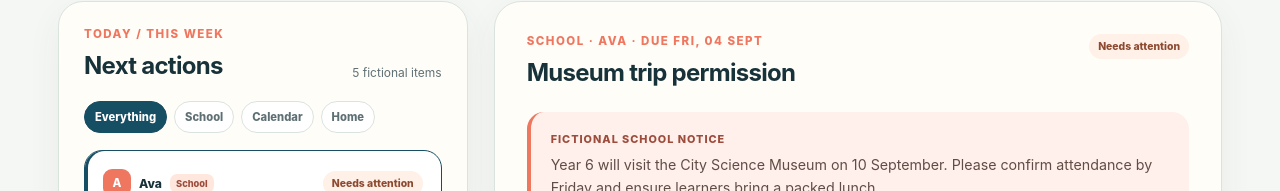
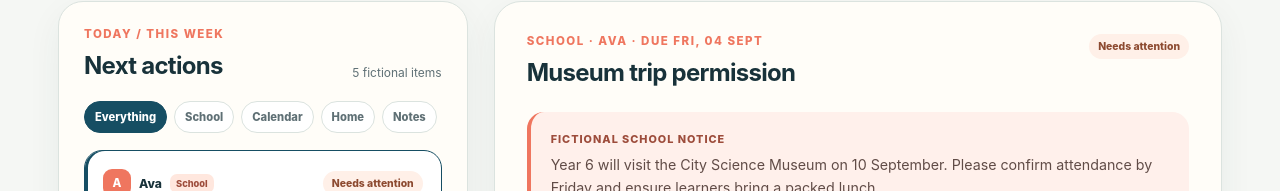
Before and after one commit to WordwiseDigital/pa-in-your-pocket-school-actions-webmcp, a React (Vite) app: page / in a window 1280 px wide. Shown: the part 1055-1246 px from the top of the page. Built offline with nearby package versions, Linux system fonts and the light colour scheme.

Commit message:
Add a dedicated Notes area

```diff
--- a/src/App.tsx
+++ b/src/App.tsx
@@ -5,9 +5,10 @@ import type { ActionArea, ActionDraft, ActionOwner, CaptureReview, PAAction, Res
 import { registerPAActionTools } from "./webmcp";
 
 const dateFormatter = new Intl.DateTimeFormat("en-ZA", { weekday: "short", day: "numeric", month: "short" });
-const areaLabels: Record<ActionArea | "all" | "unknown", string> = { all: "Everything", school: "School", calendar: "Calendar", home: "Home", unknown: "Needs confirmation" };
+const areaLabels: Record<ActionArea | "all" | "unknown", string> = { all: "Everything", school: "School", calendar: "Calendar", home: "Home", notes: "Notes", unknown: "Needs confirmation" };
 
 function formatDate(date: string): string {
+  if (!date) return "No deadline";
   return dateFormatter.format(new Date(`${date}T12:00:00`));
 }
 
@@ -22,8 +23,8 @@ function statusLabel(status: PAAction["status"]): string {
 function responseOptions(action: PAAction): { value: ResponseChoice; label: string }[] {
   if (action.kind === "checklist") return [{ value: "acknowledged", label: "I have reviewed the checklist" }];
   if (action.actionType === "household-task") return [
-    { value: "acknowledged", label: action.area === "calendar" ? "Yes, keep this reminder" : "Yes, keep this on my list" },
-    { value: "no", label: "No, remove from my list" },
+    { value: "acknowledged", label: action.area === "calendar" ? "Yes, keep this reminder" : action.area === "notes" ? "Yes, keep this note" : "Yes, keep this on my list" },
+    { value: "no", label: action.area === "notes" ? "No, remove from my notes" : "No, remove from my list" },
   ];
   return [
     { value: "yes", label: action.kind === "permission" ? "Yes, may attend" : "Yes, I consent" },
@@ -101,7 +102,7 @@ export default function App() {
     [activeArea, state.actions],
   );
   const selected = state.actions.find((action) => action.id === selectedId && action.status !== "dismissed") ?? visibleActions[0] ?? (activeArea === "all" ? state.actions.find((action) => action.status !== "dismissed") : undefined);
-  const dueThisWeek = state.actions.filter((action) => action.dueDate <= DEMO_WEEK_END && action.status === "pending");
+  const dueThisWeek = state.actions.filter((action) => action.dueDate && action.dueDate <= DEMO_WEEK_END && action.status === "pending");
   const prepared = state.actions.filter((action) => action.status === "prepared");
   const approvedCount = state.actions.filter((action) => action.status === "approved" || action.status === "submitted").length;
   const webMcpSupported = Boolean(document.modelContext?.registerTool);
@@ -144,7 +145,7 @@ export default function App() {
     event.preventDefault();
     if (!selected) return;
     try {
-      const isDismissal = selected.area === "home" && selected.draft.response === "no";
+      const isDismissal = (selected.area === "home" || selected.area === "notes") && selected.draft.response === "no";
       dispatch({ type: isDismissal ? "parent-dismiss" : selected.area === "school" ? "parent-submit" : "parent-approve", actionId: selected.id });
       setToast(isDismissal ? "Removed from this fictional list. The audit history keeps the parent decision." : selected.area === "school" ? "Submitted in this fictional demo. No information was sent anywhere." : "Approved in this fictional demo. No external system was changed.");
     } catch (error) {
@@ -195,7 +196,7 @@ export default function App() {
   }
 
   function createActionFromCapture() {
-    if (!capture || capture.actionIds.length > 0 || capture.area === "unknown" || capture.deadline === "Needs confirmation") return;
+    if (!capture || capture.actionIds.length > 0 || capture.area === "unknown" || (capture.area !== "notes" && capture.deadline === "Needs confirmation")) return;
     const title = capture.text.trim().replace(/[.!?]+$/, "").replace(/^./, (character) => character.toUpperCase());
     const isSchool = capture.area === "school";
     const actionId = `captured-${capture.area}-${Date.now()}`;
@@ -206,11 +207,11 @@ export default function App() {
       title: title || "New household task",
       kind: "task",
       actionType: isSchool ? "school-response" : "household-task",
-      dueDate: capture.deadline,
+      dueDate: capture.area === "notes" && capture.deadline === "Needs confirmation" ? "" : capture.deadline,
       summary: `A new ${areaLabels[capture.area].toLowerCase()} item captured from a parent note.`,
       noticeText: capture.text,
       sourceLabel: "Parent capture (local)",
-      requirements: isSchool ? ["Choose the school response", "Add the detail you want remembered"] : ["Confirm the next step", "Add the detail you want remembered"],
+      requirements: isSchool ? ["Choose the school response", "Add the detail you want remembered"] : capture.area === "notes" ? ["Keep the note in one place", "Add detail if needed"] : ["Confirm the next step", "Add the detail you want remembered"],
       suggestedNextStep: `Review the captured ${areaLabels[capture.area].toLowerCase()} item and add any missing detail.`,
       confidence: "medium",
       status: "pending",
@@ -220,7 +221,7 @@ export default function App() {
     setActiveArea(capture.area);
     setSelectedId(actionId);
     setCapture({ ...capture, actionIds: [actionId], confidence: "medium", nextStep: newAction.suggestedNextStep });
-    setToast(`New ${areaLabels[capture.area].toLowerCase()} action added locally. Review it before approving anything.`);
+    setToast(capture.area === "notes" ? "Note saved locally in Notes. Review it before approving anything." : `New ${areaLabels[capture.area].toLowerCase()} action added locally. Review it before approving anything.`);
   }
 
   function handlePhoto(file: File | undefined) {
@@ -304,14 +305,14 @@ export default function App() {
           <div className="hero-copy">
             <p className="eyebrow">Experimental WebMCP prototype</p>
             <h1>Turn household admin into one calm next step.</h1>
-            <p className="hero-intro">PA in Your Pocket gathers school, calendar and home tasks, then prepares the next useful move. You stay in control: review, edit and approve it yourself.</p>
+            <p className="hero-intro">PA in Your Pocket gathers school, calendar, home tasks and personal notes, then prepares the next useful move. You stay in control: review, edit and approve it yourself.</p>
             <div className="trust-row" aria-label="Demo boundaries"><span>Fictional data</span><span>Fictional children</span><span>Prepared before approval</span><span>No external submission</span></div>
           </div>
           <aside className="prompt-card" aria-label="Suggested agent prompt">
             <span className="prompt-icon" aria-hidden="true">✦</span>
             <p>Try asking your assistant:</p>
             <blockquote>“What needs my attention before Friday?”</blockquote>
-            <small>School, calendar and household actions share one fictional demo queue.</small>
+            <small>School, calendar, household actions and notes share one fictional demo queue.</small>
           </aside>
         </section>
 
@@ -342,10 +343,10 @@ export default function App() {
               {capture.previewUrl && <img src={capture.previewUrl} alt="Local capture preview" />}
               <strong>{capture.label}</strong>
               <p>{capture.text}</p>
-              <div className="review-facts"><span>Area <b>{areaLabels[capture.area]}</b></span><span>Deadline <b>{capture.deadline === "Needs confirmation" ? capture.deadline : formatDate(capture.deadline)}</b></span><span>Confidence <b>{capture.confidence}</b></span></div>
+              <div className="review-facts"><span>Area <b>{areaLabels[capture.area]}</b></span><span>Deadline <b>{capture.area === "notes" ? "No deadline needed" : capture.deadline === "Needs confirmation" ? capture.deadline : formatDate(capture.deadline)}</b></span><span>Confidence <b>{capture.confidence}</b></span></div>
               <div className="next-step"><span>Suggested next step</span><strong>{capture.nextStep}</strong></div>
               {capture.actionIds.length > 0 ? <button className="text-button" type="button" onClick={() => openAction(capture.actionIds[0])}>Open suggested action →</button> : <>
-                <div className="capture-resolution"><strong>Confirm this as a new action</strong><span>This is separate from existing items. Choose an area and deadline before adding it to the queue.</span><fieldset className="capture-area-choice"><legend>Area <span>Required</span></legend>{(["home", "calendar", "school"] as ActionArea[]).map((area) => <label key={area} className="choice-card"><input type="radio" name="capture-area" value={area} checked={capture.area === area} onChange={() => updateCaptureResolution({ area, deadline: capture.deadline })} /><span>{area === "calendar" ? "Calendar / reminder" : `${areaLabels[area]} admin`}</span></label>)}</fieldset><label className="field-label" htmlFor="capture-action-date">Deadline <span>Required</span><input id="capture-action-date" type="date" value={capture.deadline !== "Needs confirmation" ? capture.deadline : ""} onChange={(event) => updateCaptureResolution({ deadline: event.target.value || "Needs confirmation" })} /></label><button className="secondary-button" type="button" onClick={createActionFromCapture} disabled={capture.area === "unknown" || capture.deadline === "Needs confirmation"}>{capture.area === "unknown" ? "Choose an area first" : `Add new ${areaLabels[capture.area]} action`}</button></div>
+                <div className="capture-resolution"><strong>Confirm this as a new action</strong><span>This is separate from existing items. Choose an area before adding it to the queue. Notes do not need a deadline.</span><fieldset className="capture-area-choice"><legend>Area <span>Required</span></legend>{(["home", "calendar", "school", "notes"] as ActionArea[]).map((area) => <label key={area} className="choice-card"><input type="radio" name="capture-area" value={area} checked={capture.area === area} onChange={() => updateCaptureResolution({ area, deadline: capture.deadline })} /><span>{area === "calendar" ? "Calendar / reminder" : area === "notes" ? "Notes" : `${areaLabels[area]} admin`}</span></label>)}</fieldset><label className="field-label" htmlFor="capture-action-date">Deadline <span>{capture.area === "notes" ? "Optional" : "Required"}</span><input id="capture-action-date" type="date" value={capture.deadline !== "Needs confirmation" ? capture.deadline : ""} onChange={(event) => updateCaptureResolution({ deadline: event.target.value || "Needs confirmation" })} /></label><button className="secondary-button" type="button" onClick={createActionFromCapture} disabled={capture.area === "unknown" || (capture.area !== "notes" && capture.deadline === "Needs confirmation")}>{capture.area === "unknown" ? "Choose an area first" : capture.area === "notes" ? "Save note to Notes" : `Add new ${areaLabels[capture.area]} action`}</button></div>
                 <button className="text-button" type="button" onClick={scrollToActions}>Review existing actions below →</button>
               </>}
             </div> : <div className="capture-empty"><span aria-hidden="true">◎</span><p>Paste, photograph or say something. PA will show what it thinks belongs together before you prepare an action.</p></div>}
@@ -356,7 +357,7 @@ export default function App() {
           <div className="actions-panel">
             <div className="section-heading"><div><p className="eyebrow">Today / this week</p><h2>Next actions</h2></div><span>{visibleActions.length} fictional items</span></div>
             <div className="filter-tabs" role="tablist" aria-label="Filter actions">
-              {(["all", "school", "calendar", "home"] as (ActionArea | "all")[]).map((area) => <button key={area} type="button" role="tab" aria-selected={activeArea === area} className={activeArea === area ? "is-active" : ""} onClick={() => changeArea(area)}>{areaLabels[area]}</button>)}
+              {(["all", "school", "calendar", "home", "notes"] as (ActionArea | "all")[]).map((area) => <button key={area} type="button" role="tab" aria-selected={activeArea === area} className={activeArea === area ? "is-active" : ""} onClick={() => changeArea(area)}>{areaLabels[area]}</button>)}
             </div>
             <div className="action-list">
               {visibleActions.map((action) => <button key={action.id} type="button" className={`action-card ${selected?.id === action.id ? "is-selected" : ""}`} onClick={() => setSelectedId(action.id)} aria-pressed={selected?.id === action.id}>
@@ -376,7 +377,7 @@ export default function App() {
               {selected.actionType === "calendar-event" && <div className="calendar-fields"><label className="field-label">Event title <span>Fictional draft</span><input value={selected.draft.proposedTitle} onChange={(event) => updateDraft({ proposedTitle: event.target.value })} /></label><div className="split-fields"><label className="field-label">Date <input type="date" value={selected.draft.proposedDate} onChange={(event) => updateDraft({ proposedDate: event.target.value })} /></label><label className="field-label">Time <input type="time" value={selected.draft.proposedTime} onChange={(event) => updateDraft({ proposedTime: event.target.value })} /></label></div></div>}
               {selected.actionType === "household-task" && <div className="choice-grid">{responseOptions(selected).map((option) => <label key={option.value} className="choice-card"><input type="radio" name={`response-${selected.id}`} value={option.value} checked={selected.draft.response === option.value} onChange={(event) => updateDraft({ response: event.target.value as ResponseChoice })} /><span>{option.label}</span></label>)}</div>}
               <label className="field-label">{selected.area === "school" ? "Note to the school" : selected.area === "home" ? "Follow-up note" : "Note for your review"} <span>{selected.area === "home" && selected.draft.response !== "no" ? "Required" : "Optional"}</span><textarea value={selected.draft.note} onChange={(event) => updateDraft({ note: event.target.value })} placeholder="Add a note for this fictional demonstration" rows={3} /></label>
-            </fieldset><div className="submit-boundary"><div><strong>{selected.area === "school" ? "Only you can submit" : selected.area === "home" && selected.draft.response === "no" ? "Only you can remove it" : "Only you can approve"}</strong><span>The assistant can prepare this proposal, but the visible final decision stays with you.</span></div><button className="primary-button" type="submit" disabled={selected.status === "submitted" || selected.status === "approved" || selected.status === "dismissed" || !isDraftComplete(selected)}>{selected.status === "submitted" ? "Submitted in demo" : selected.status === "approved" ? "Approved in demo" : selected.status === "dismissed" ? "Removed from list" : selected.area === "home" && selected.draft.response === "no" ? "Remove from my list" : selected.area === "school" ? "Review complete — submit" : "Approve in demo"}</button></div></form>
+            </fieldset><div className="submit-boundary"><div><strong>{selected.area === "school" ? "Only you can submit" : (selected.area === "home" || selected.area === "notes") && selected.draft.response === "no" ? "Only you can remove it" : selected.area === "notes" ? "Only you can keep it" : "Only you can approve"}</strong><span>The assistant can prepare this proposal, but the visible final decision stays with you.</span></div><button className="primary-button" type="submit" disabled={selected.status === "submitted" || selected.status === "approved" || selected.status === "dismissed" || !isDraftComplete(selected)}>{selected.status === "submitted" ? "Submitted in demo" : selected.status === "approved" ? "Approved in demo" : selected.status === "dismissed" ? "Removed from list" : selected.area === "notes" && selected.draft.response === "no" ? "Remove from my notes" : selected.area === "home" && selected.draft.response === "no" ? "Remove from my list" : selected.area === "notes" ? "Keep note in Notes" : selected.area === "school" ? "Review complete — submit" : "Approve in demo"}</button></div></form>
           </article>}
         </section>
 
--- a/src/state.ts
+++ b/src/state.ts
@@ -159,7 +159,7 @@ export function filterActions(actions: PAAction[], filter: ActionFilter = {}): P
     if (filter.area ? filter.area !== "all" && action.area !== filter.area : action.area !== "school") return false;
     if (!filter.status && action.status === "dismissed") return false;
     if (filter.status && filter.status !== "all" && action.status !== filter.status) return false;
-    if (filter.dueBefore && action.dueDate > filter.dueBefore) return false;
+    if (filter.dueBefore && (!action.dueDate || action.dueDate > filter.dueBefore)) return false;
     return true;
   });
 }
--- a/src/styles.css
+++ b/src/styles.css
@@ -220,7 +220,7 @@ footer p + p::before { content: " · "; }
 .capture-resolution strong, .capture-resolution > span { display: block; }
 .capture-resolution strong { font-size: .8rem; }
 .capture-resolution > span { margin-top: 4px; color: var(--muted); font-size: .72rem; line-height: 1.35; }
-.capture-area-choice { display: grid; grid-template-columns: repeat(3, 1fr); gap: 8px; margin: 13px 0 0; padding: 0; border: 0; }
+.capture-area-choice { display: grid; grid-template-columns: repeat(4, 1fr); gap: 8px; margin: 13px 0 0; padding: 0; border: 0; }
 .capture-area-choice legend { grid-column: 1 / -1; margin-bottom: 0; color: var(--ink); font-size: .72rem; font-weight: 800; }
 .capture-area-choice legend span { color: var(--muted); font-size: .65rem; font-weight: 600; }
 .capture-area-choice .choice-card { min-height: 42px; padding: 9px; font-size: .7rem; }
@@ -236,6 +236,7 @@ footer p + p::before { content: " · "; }
 .area-school { color: #9d4c3b; background: #ffe7de; }
 .area-calendar { color: #155e75; background: #dff3f4; }
 .area-home { color: #53672c; background: #edf5d7; }
+.area-notes { color: #6f557e; background: #eee5f4; }
 .child-household { background: #806c9c; }
 .detail-facts { margin-top: 18px; }
 .detail-facts span { background: #f3f7f4; }
--- a/src/types.ts
+++ b/src/types.ts
@@ -1,6 +1,6 @@
 export type ChildName = "Ava" | "Noah";
 export type ActionOwner = ChildName | "Household";
-export type ActionArea = "school" | "calendar" | "home";
+export type ActionArea = "school" | "calendar" | "home" | "notes";
 export type ActionStatus = "pending" | "prepared" | "approved" | "submitted" | "dismissed";
 export type ActionKind =
   | "permission"
--- a/src/webmcp.ts
+++ b/src/webmcp.ts
@@ -161,11 +161,11 @@ export async function registerPAActionTools(
     {
       name: "list_pa_actions",
       title: "List PA actions",
-      description: "List fictional school, calendar and household actions in one calm next-action queue.",
+      description: "List fictional school, calendar, home and notes actions in one calm next-action queue.",
       inputSchema: {
         type: "object",
         properties: {
-          area: { type: "string", enum: ["school", "calendar", "home", "all"] },
+          area: { type: "string", enum: ["school", "calendar", "home", "notes", "all"] },
           child: { type: "string", enum: ["Ava", "Noah", "Household", "all"] },
           status: { type: "string", enum: ["pending", "prepared", "approved", "submitted", "dismissed", "all"] },
           dueBefore: { type: "string", description: "Inclusive deadline in YYYY-MM-DD format." },
```
Also changed, not shown: 9 other files (tests, documents, lock files or other folders).
